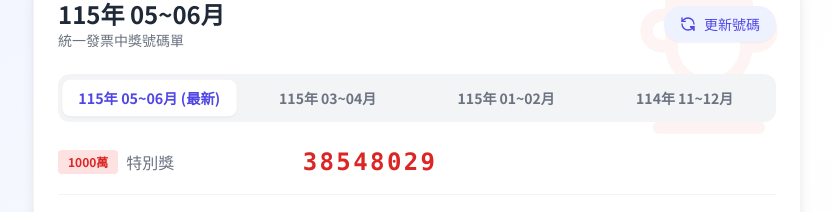
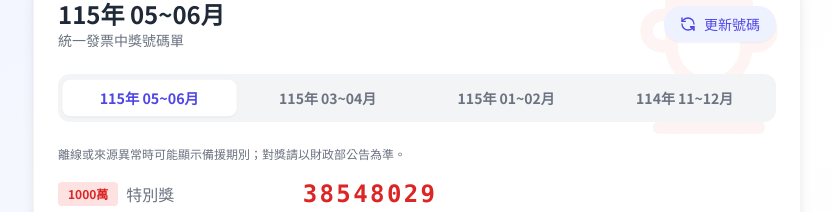
Before and after one commit to makodo123/smart-invoice, a React (Vite) app: page / in a window 1280 px wide. Shown: the part 179-391 px from the top of the page, without its empty margins (223-1054 px from the left). Built offline with nearby package versions, Linux system fonts and the light colour scheme; no server answers.

Commit message:
fix: label invoice periods without assuming freshness

```diff
--- a/components/WinningTable.tsx
+++ b/components/WinningTable.tsx
@@ -57,7 +57,7 @@ const WinningTable: React.FC<Props> = ({ data, periods, selectedIndex, onSelectP
                   : 'text-gray-500 hover:text-gray-700 hover:bg-gray-200'
               }`}
             >
-              {period} {idx === 0 && '(最新)'}
+              {period}
             </button>
           ))}
         </div>
@@ -71,6 +71,7 @@ const WinningTable: React.FC<Props> = ({ data, periods, selectedIndex, onSelectP
 
       {data && (
         <div className="space-y-4 relative z-10 animate-fade-in">
+          <p className="text-xs text-gray-500">離線或來源異常時可能顯示備援期別；對獎請以財政部公告為準。</p>
           {/* Special Prize */}
           <div className="grid grid-cols-1 md:grid-cols-3 gap-2 md:gap-4 border-b border-gray-100 pb-4">
             <div className="text-gray-500 font-medium md:col-span-1 flex items-center">
```
